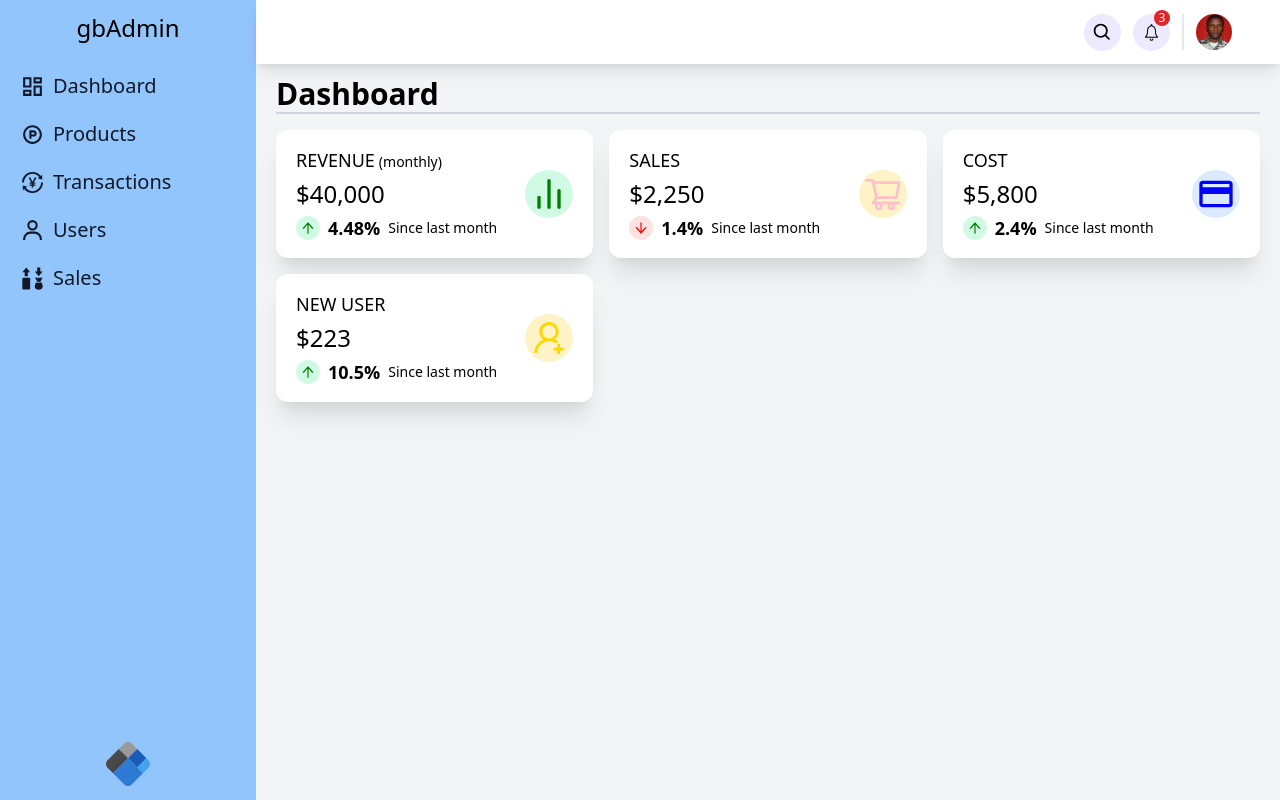
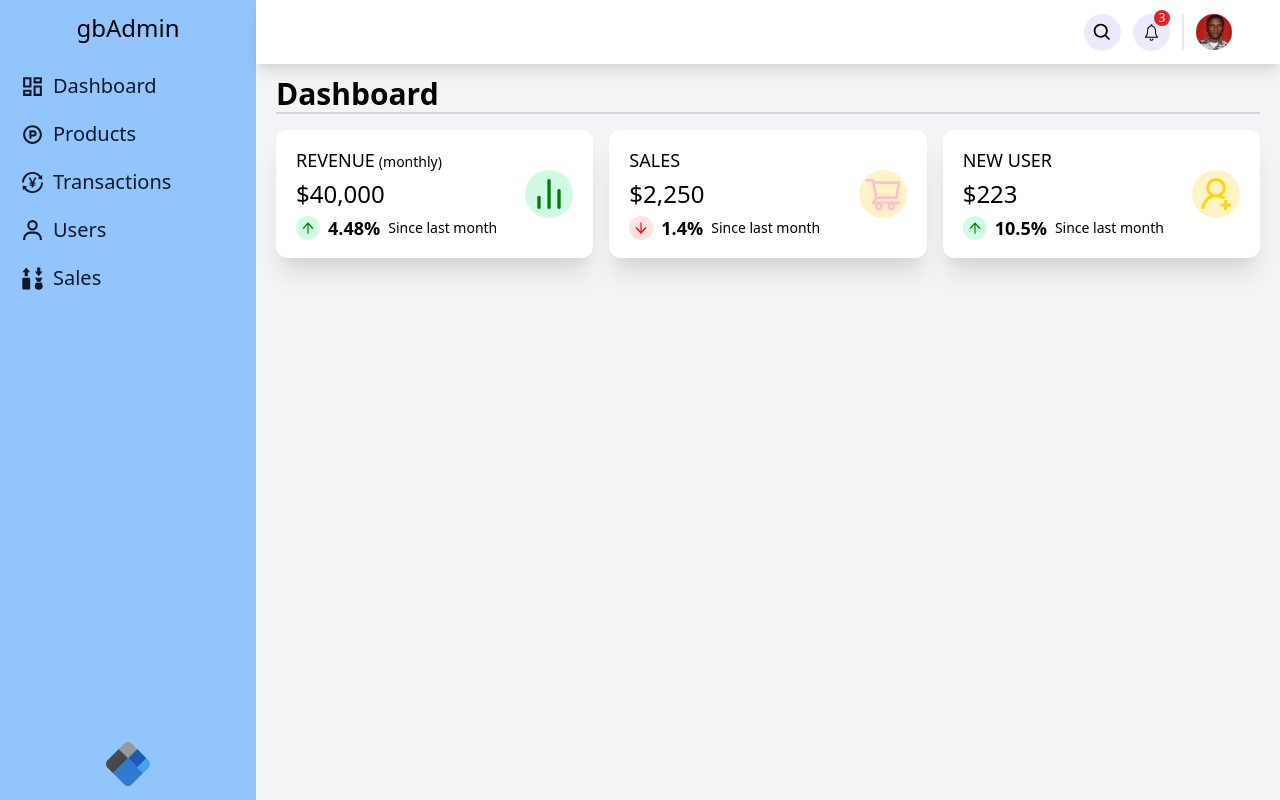
Before and after one commit to aagbotemi/admin-dashboard, a React (Create React App) app: page / in a window 1280 px wide. Built offline with nearby package versions, Linux system fonts and the light colour scheme.

Commit message:
cost removed from featured

```diff
--- a/src/dummyData.js
+++ b/src/dummyData.js
@@ -61,16 +61,16 @@ export const featuredInfo = [
         iconBgClr: "bg-yellow-100",
         increase: false,
     },
-    {
-        id: 3,
-        name: "Cost",
-        amount: "5800",
-        percentage: 2.4,
-        timeline: "Since last month",
-        iconLg: <MdPayment size="40px" color="blue" />,
-        iconBgClr: "bg-blue-100",
-        increase: true,
-    },
+    // {
+    //     id: 3,
+    //     name: "Cost",
+    //     amount: "5800",
+    //     percentage: 2.4,
+    //     timeline: "Since last month",
+    //     iconLg: <MdPayment size="40px" color="blue" />,
+    //     iconBgClr: "bg-blue-100",
+    //     increase: true,
+    // },
     {
         id: 4,
         name: "New User",
```
